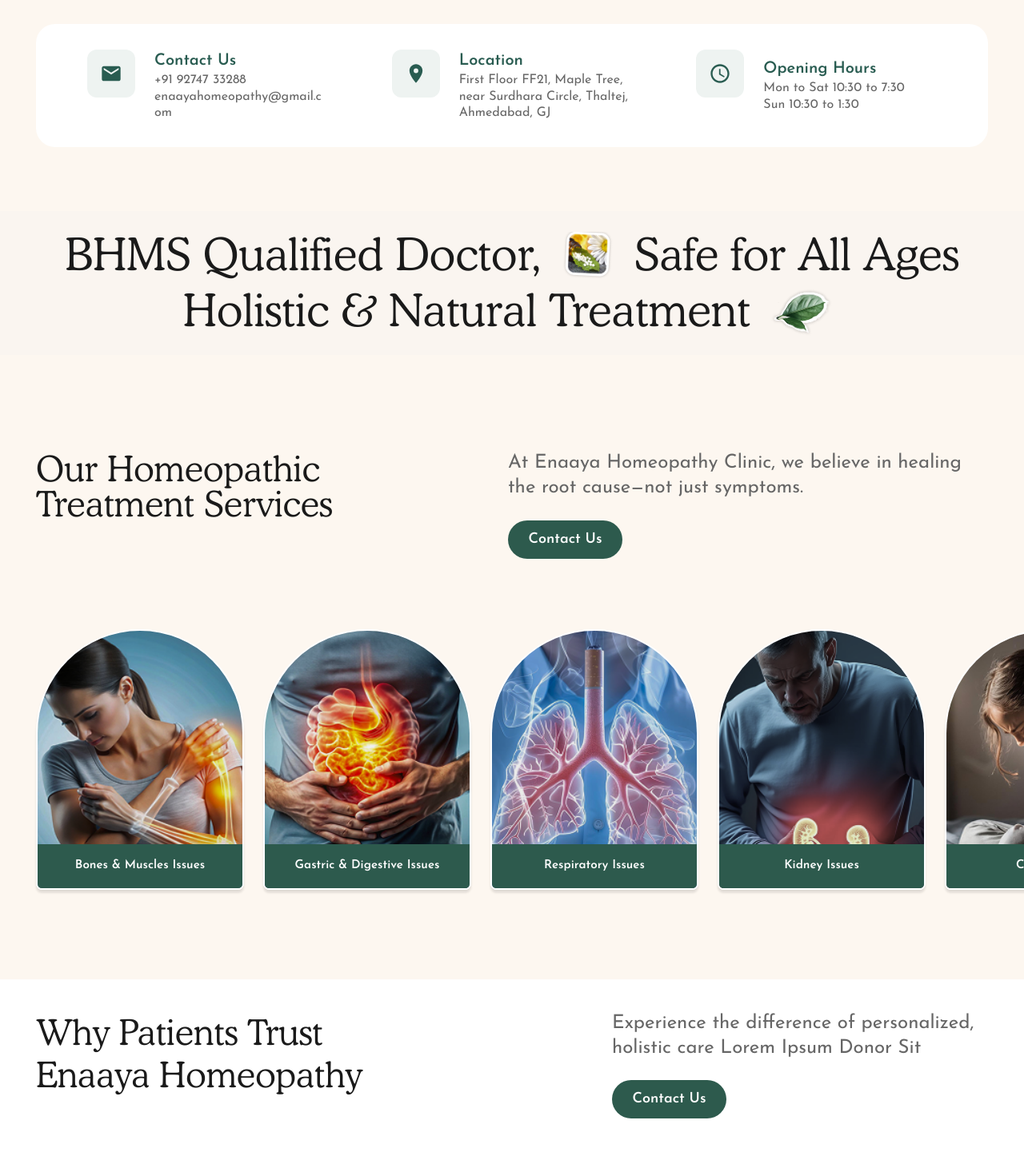
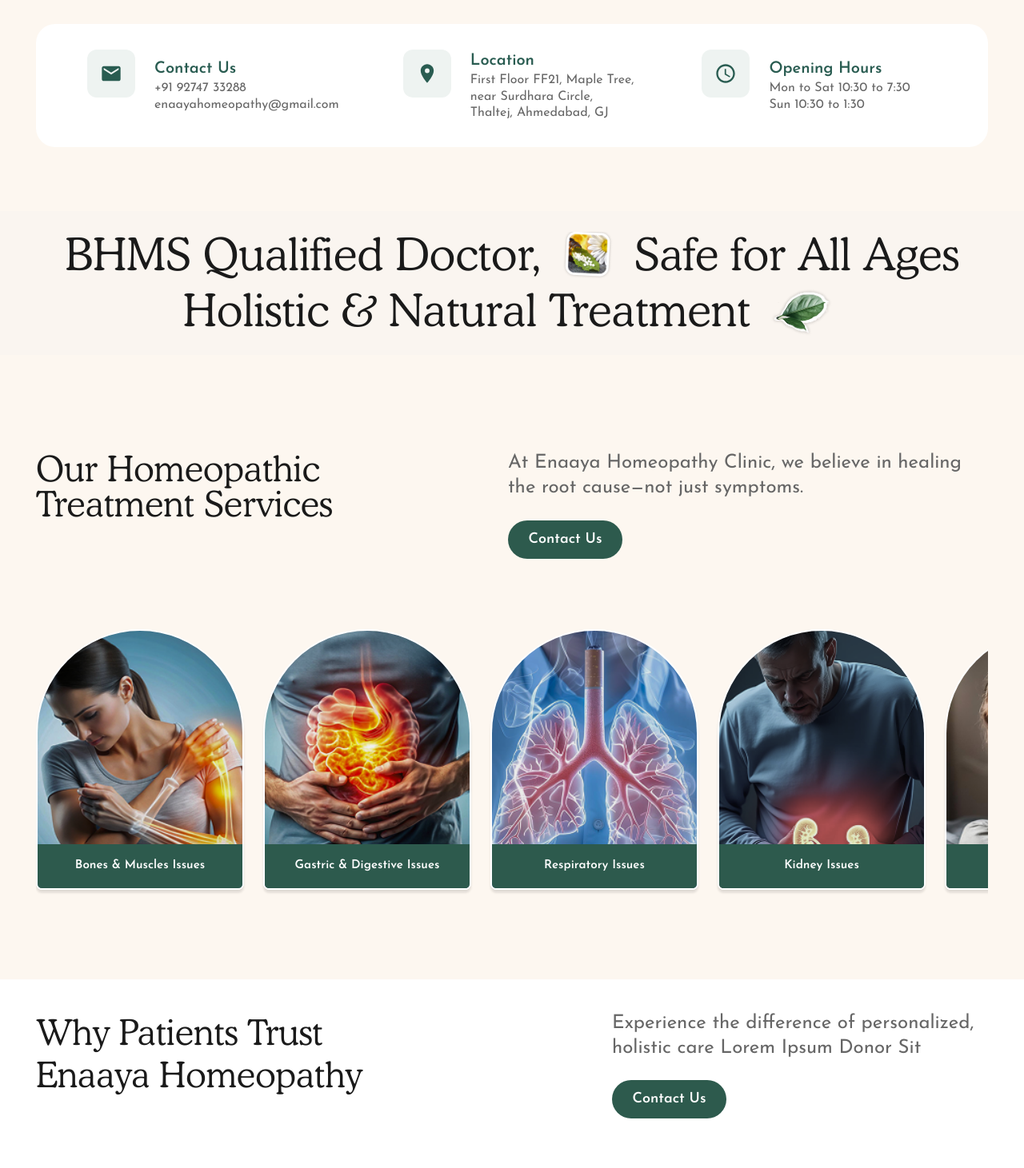
Before and after one commit to Hirparikh27/homeopathy-clinic-tailwind, a React (Vite) app: page / in a window 1280 px wide. Shown: the part 609-2070 px from the top of the page at 80% size. Built offline with nearby package versions, Linux system fonts and the light colour scheme; a web font is replaced by a local one.

Commit message:
minor changes

```diff
--- a/src/components/InfoBar.jsx
+++ b/src/components/InfoBar.jsx
@@ -28,7 +28,7 @@ const InfoBar = () => {
               <p className="font-josefin text-[16px] text-[#666666] leading-[1.3] m-0 font-normal">
                 {contactInfo.phone}
               </p>
-              <p className="font-josefin text-[16px] text-[#666666] leading-[1.3] m-0 font-normal break-all">
+              <p className="font-josefin text-[13px] md:text-[16px] text-[#666666] leading-[1.3] m-0 font-normal whitespace-nowrap">
                 {contactInfo.email}
               </p>
             </div>
@@ -58,10 +58,10 @@ const InfoBar = () => {
               <h3 className="font-josefin text-[20px] font-semibold mb-1 text-[#295C51] leading-none">
                 Opening Hours
               </h3>
-              <p className="font-josefin text-[16px] text-[#666666] leading-[1.3] m-0 font-normal md:whitespace-nowrap">
+              <p className="font-josefin text-[16px] text-[#666666] leading-[1.3] m-0 font-normal whitespace-nowrap">
                 {contactInfo.openingHours.weekdays}
               </p>
-              <p className="font-josefin text-[16px] text-[#666666] leading-[1.3] m-0 font-normal md:whitespace-nowrap">
+              <p className="font-josefin text-[16px] text-[#666666] leading-[1.3] m-0 font-normal whitespace-nowrap">
                 {contactInfo.openingHours.special}
               </p>
             </div>
--- a/src/components/Navbar.jsx
+++ b/src/components/Navbar.jsx
@@ -1,6 +1,7 @@
 import React, { useState, useEffect } from "react";
 import { Link } from "react-scroll";
 import { FaBars, FaTimes } from "react-icons/fa";
+import logo from "../assets/images/Group.png";
 
 const Navbar = () => {
   const [click, setClick] = useState(false);
@@ -41,7 +42,7 @@ const Navbar = () => {
               onClick={closeMobileMenu}
             >
               <img
-                src="/src/assets/images/Group.png"
+                src={logo}
                 alt="Enaaya"
                 className="h-6 min-[414px]:h-8 sm:h-10 lg:h-12 w-auto"
               />
--- a/src/components/Services.jsx
+++ b/src/components/Services.jsx
@@ -96,11 +96,12 @@ const Services = () => {
         </div>
       </div>
 
-      <div className="w-full overflow-x-auto scrollbar-none lg:pb-8 px-4 lg:px-0">
-        <div className="grid grid-cols-1 gap-6 md:grid-cols-2 md:max-w-[1190px] md:mx-auto lg:flex lg:flex-row lg:gap-6 lg:pl-[calc((100%-1190px)/2)] lg:pr-20 lg:max-w-none">
+      <div className="max-w-[1190px] mx-auto px-4 lg:px-0">
+        <div className="overflow-x-auto scrollbar-none pb-4 lg:pb-8">
+          <div className="flex flex-row gap-6">
             {services.map((service, index) => (
               <motion.div
-              className="w-full md:w-auto lg:w-[260px] shrink-0"
+                className="w-[220px] md:w-[240px] lg:w-[260px] shrink-0"
                 key={service.id}
                 initial={{ opacity: 0, y: 30 }}
                 whileInView={{ opacity: 1, y: 0 }}
@@ -137,6 +138,7 @@ const Services = () => {
             ))}
           </div>
         </div>
+      </div>
     </section>
   );
 };
```
Lines whose indentation alone changed are shown as unchanged.
